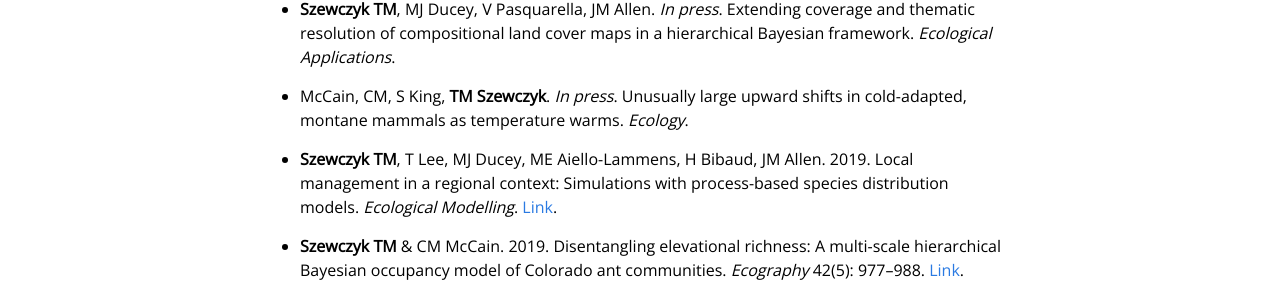
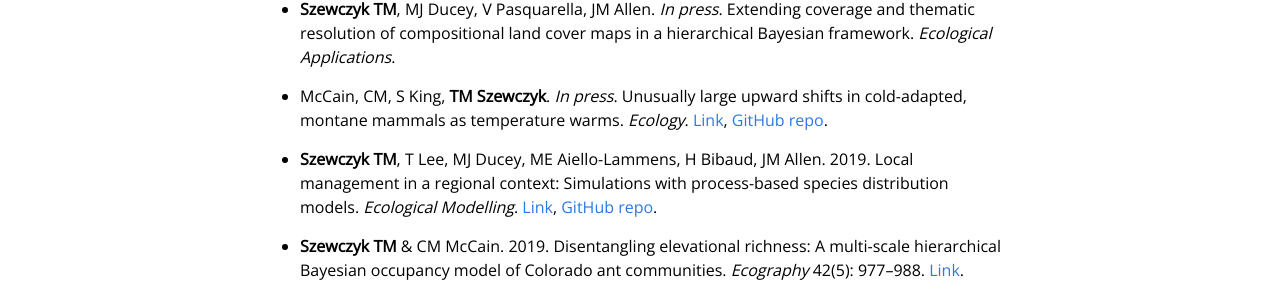
Before and after one commit to Sz-Tim/Sz-Tim.github.io, a Jekyll site: the page built from publications.md, in a window 1280 px wide. Shown: the part 292-592 px from the top of the page. Built offline with Jekyll 4.4.1, drawn with Linux system fonts in a browser that asks for light colours.

Commit message:
added links

```diff
--- a/publications.md
+++ b/publications.md
@@ -9,9 +9,9 @@ weight: 4
 
 - **Szewczyk TM**, MJ Ducey, V Pasquarella, JM Allen. *In press*. Extending coverage and thematic resolution of compositional land cover maps in a hierarchical Bayesian framework. *Ecological Applications*.
 
-- McCain, CM, S King, **TM Szewczyk**. *In press*. Unusually large upward shifts in cold-adapted, montane mammals as temperature warms. *Ecology*.
+- McCain, CM, S King, **TM Szewczyk**. *In press*. Unusually large upward shifts in cold-adapted, montane mammals as temperature warms. *Ecology*. [Link](https://doi.org/10.1002/ecy.3300), [GitHub repo](https://github.com/Sz-Tim/2020_McCainEtAl).
 
-- **Szewczyk TM**, T Lee, MJ Ducey, ME Aiello-Lammens, H Bibaud, JM Allen. 2019. Local management in a regional context: Simulations with process-based species distribution models. *Ecological Modelling*. [Link](https://doi.org/10.1016/j.ecolmodel.2019.108827).
+- **Szewczyk TM**, T Lee, MJ Ducey, ME Aiello-Lammens, H Bibaud, JM Allen. 2019. Local management in a regional context: Simulations with process-based species distribution models. *Ecological Modelling*. [Link](https://doi.org/10.1016/j.ecolmodel.2019.108827), [GitHub repo](https://github.com/Sz-Tim/gbPopMod).
 
 - **Szewczyk TM** & CM McCain. 2019. Disentangling elevational richness: A multi-scale hierarchical Bayesian occupancy model of Colorado ant communities. *Ecography* 42(5): 977–988. [Link](https://doi.org/10.1111/ecog.04115).
 
```
